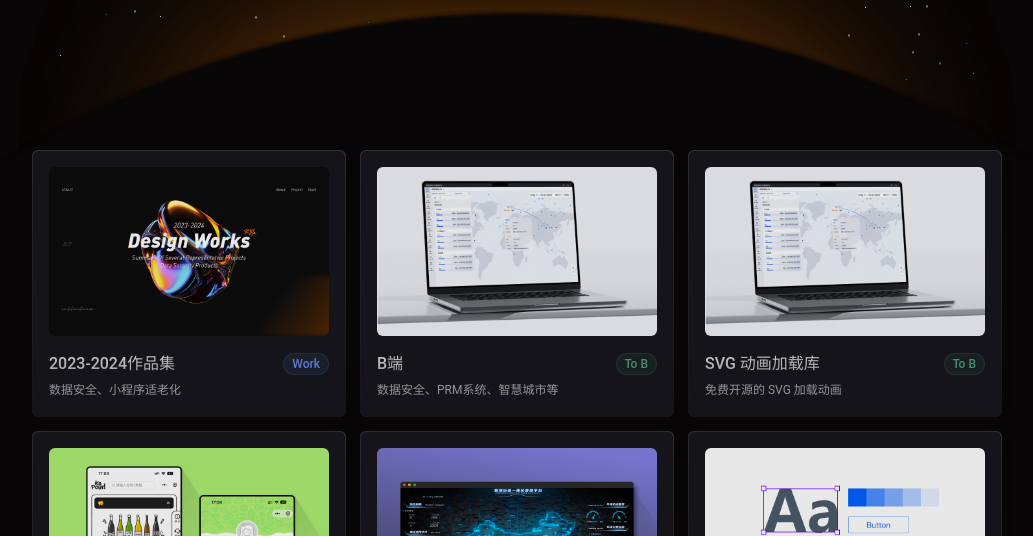
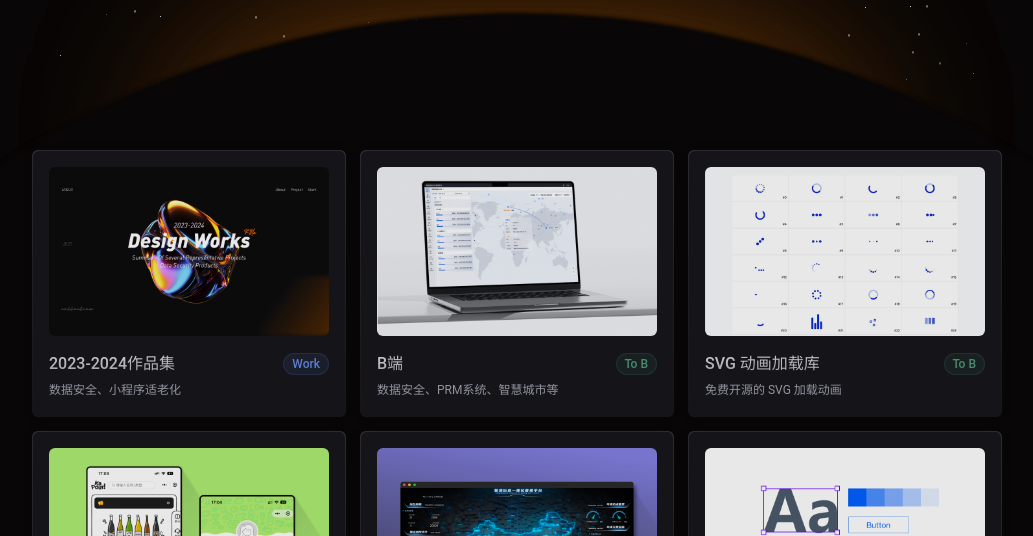
Before and after one commit to Rola0/rola.github.io, a plain HTML site: page index.html in a window 1280 px wide. Shown: the part 706-1242 px from the top of the page, without its empty margins (123-1156 px from the left). Drawn offline with nearby package versions, Linux system fonts and the light colour scheme.

Commit message:
Update index.html

```diff
--- a/index.html
+++ b/index.html
@@ -78,7 +78,7 @@
                 </div>
                 <div class="magical item">
                     <a href="https://magecdn.com/tools/svg-loaders" target="_blank">
-                        <div class="dark"><img class="cover" src="./assets/work/3.png"></div>
+                        <div class="dark"><img class="cover" src="./assets/work/6.png"></div>
                         <div class="text">
                             <div class="title-area">
                                 <div class="title">
```
